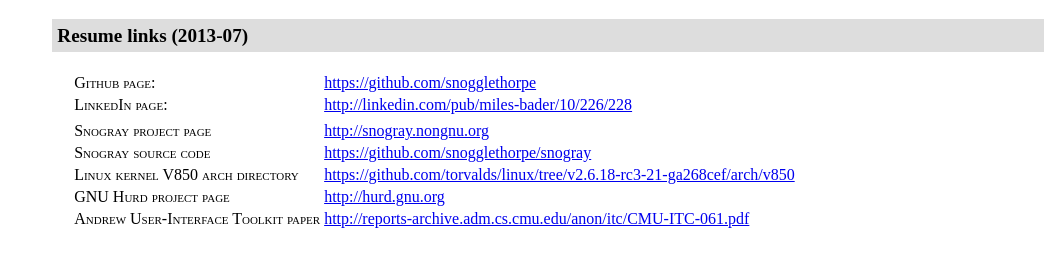
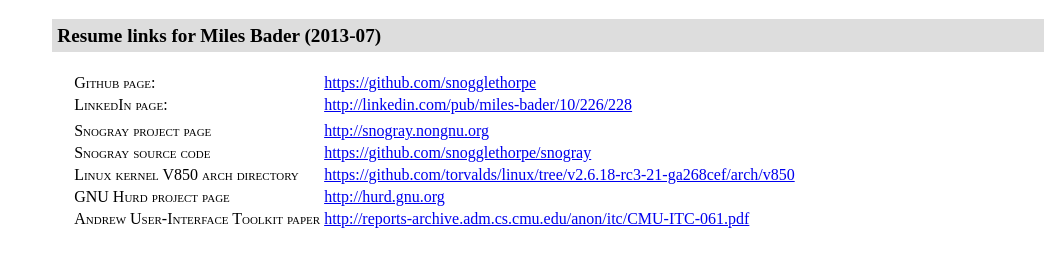
Before and after one commit to snogglethorpe/snogglethorpe.github.io, a plain HTML site: page resume-links-201307.html in a window 1280 px wide. Shown: the top 280 px of the page, 0-1044 px from the left. Drawn offline with Linux system fonts and the light colour scheme.

Commit message:
Add my name to title

```diff
--- a/resume-links-201307.html
+++ b/resume-links-201307.html
@@ -7,7 +7,7 @@
   <head>
 
     <meta http-equiv="Content-Type" content="text/html; charset=utf-8" />
-    <title>Resume Links for Miles Bader (2013-07)</title>
+    <title>Miles Bader Resume Links (2013-07)</title>
 
     <style type="text/css">
 
@@ -149,7 +149,7 @@
 
     <div id="body">
 
-    <h1>Resume links (2013-07)</h1>
+    <h1>Resume links for Miles Bader (2013-07)</h1>
       <a href="http://www.flickr.com/photos/snogglethorpe/6513433651/in/set-72157594185074563"><img class="float-top-right" src="http://farm8.staticflickr.com/7150/6513433651_caffb0f8bf_m_d.jpg" alt="[Buddha rendered with snogray]" width="160" height="240"></img></a>
 
       <table>
```
